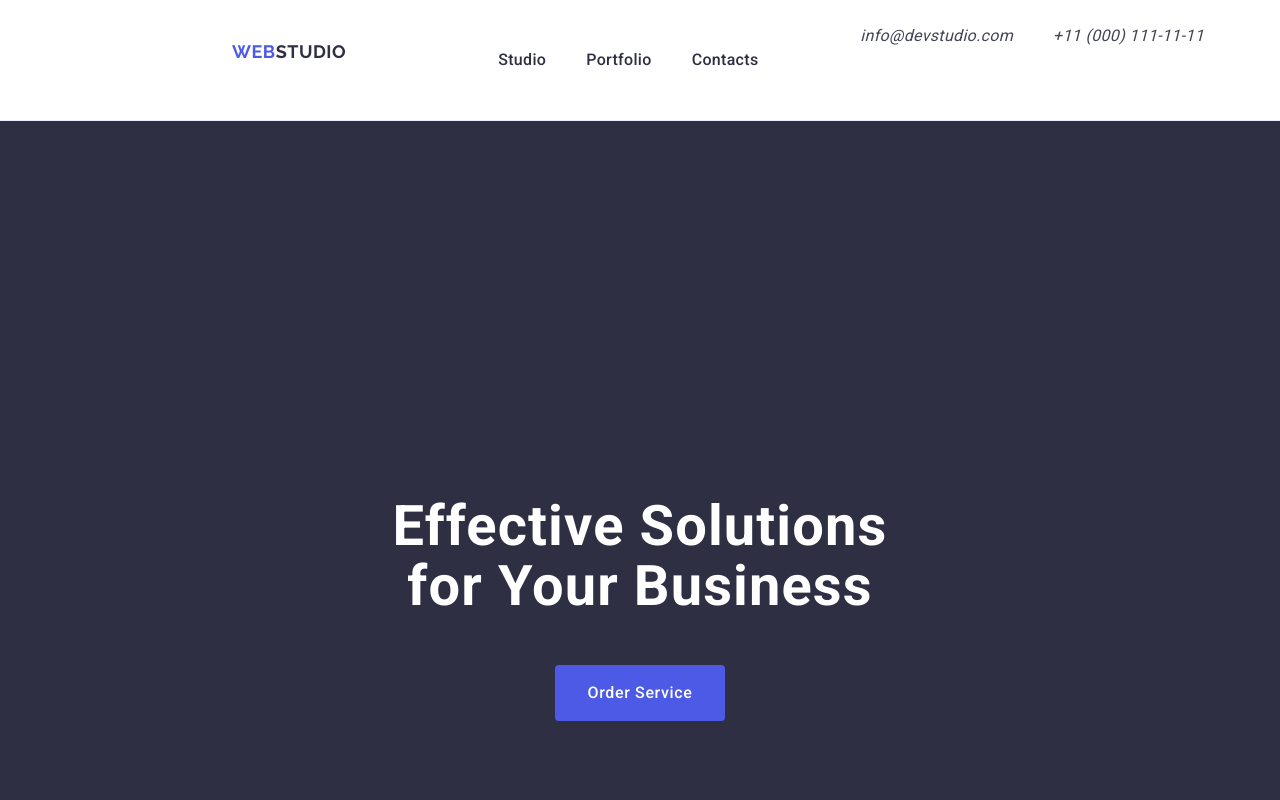
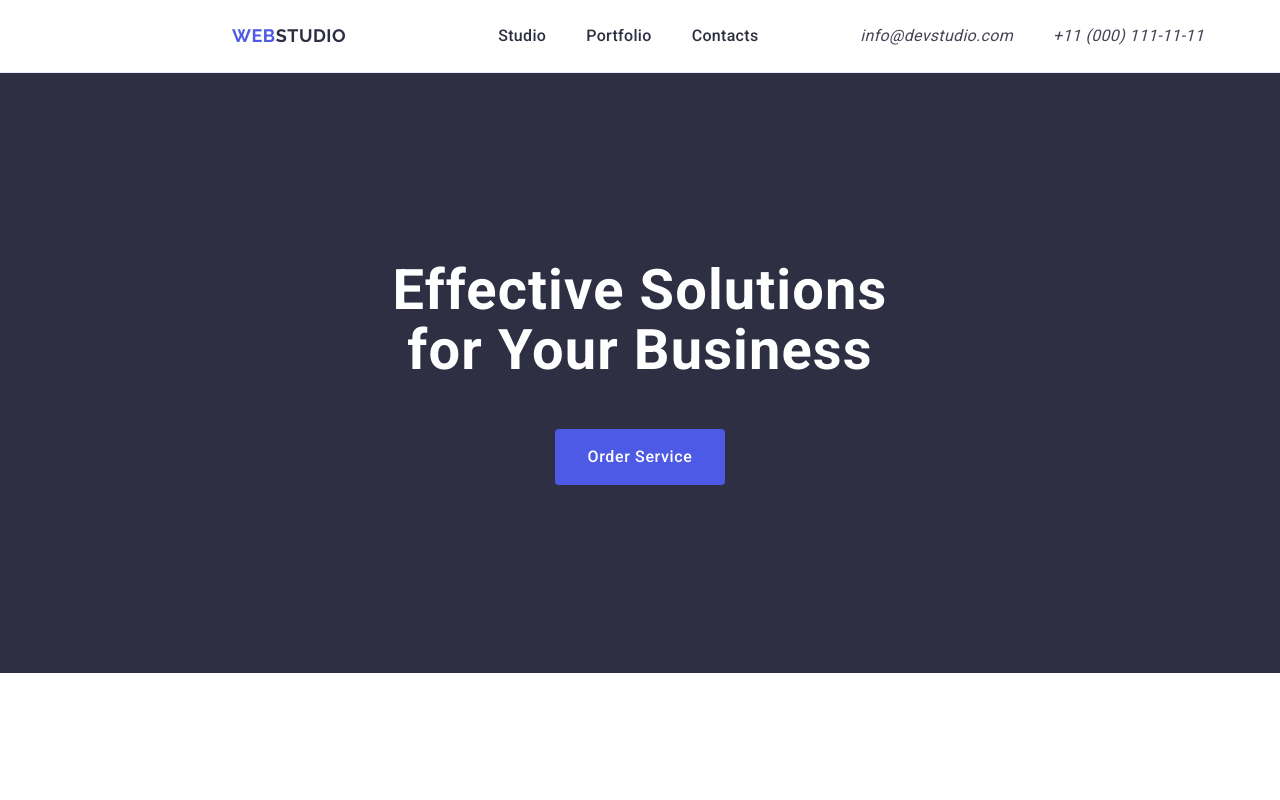
Before and after one commit to vitalia-m/goit-markup-hw-03, a plain HTML site: page index.html in a window 1280 px wide. Shown: the top 800 px of the page. Drawn offline with nearby package versions, Linux system fonts and the light colour scheme.

Commit message:
css/styles.css

```diff
--- a/css/styles.css
+++ b/css/styles.css
@@ -24,7 +24,7 @@
   color: #4d5ae5;
   display: inline-block;
   margin-right: 76px;
-  margin-bottom: 16px;
+
 }
 .studio-upper{
   color: #2e2f42;
@@ -41,7 +41,6 @@
   line-height: 1.5;
   letter-spacing: 0.02em;
   color: #2e2f42;
-  padding: 24px 0;
 }
 
 .menu:hover,
@@ -55,8 +54,7 @@ color: #404bbf;
   font-size: 16px;
   line-height: 1.5;
   letter-spacing: 0.02em;
-  padding-top: 24px;
-  padding-bottom: 24px;
+  padding: 24px 0;
   display: block;
 }
 .contacts:hover,
@@ -68,7 +66,7 @@ ul{
 }
 
 .main-title {
-font-family: 'Roboto', serif;
+  font-family: 'Roboto', serif;
   font-weight: 700;
   font-style: normal;
   font-size: 56px;
@@ -83,10 +81,11 @@ font-family: 'Roboto', serif;
   font-size: 56px;
   line-height: 1,07;
   letter-spacing: 0.02em;
-  padding-top: 188px;
+  padding-bottom: 48px;
   text-align: center;
   max-width: 496px;
   margin: 0 auto;
+
 }
 a {
   text-decoration: none;
@@ -106,18 +105,17 @@ body {
   font-size: 16px;
   line-height: 1.5;
   letter-spacing: 0.04em;
+
 }
 .order-button {
   cursor: pointer;
   border: none;
-  margin-bottom: 188px;
-  margin-top: 48px;
-  margin-left: auto;
-  margin-right: auto;
+  margin: 0 auto;
   padding: 16px 32px;
   border-radius: 4px;
   display: block;
   min-width: 169px;
+
 }
 .order-button:hover,
 .order-button:focus {
@@ -277,12 +275,12 @@ img {
 .nav-list {
   display: flex;
   gap: 40px;
-  padding: 24px 0;
+
 }
 .nav-page {
   display: flex;
    align-items: center;
-   padding: 24px 0;
+
 }
 .contact-list {
   display: flex;
```
